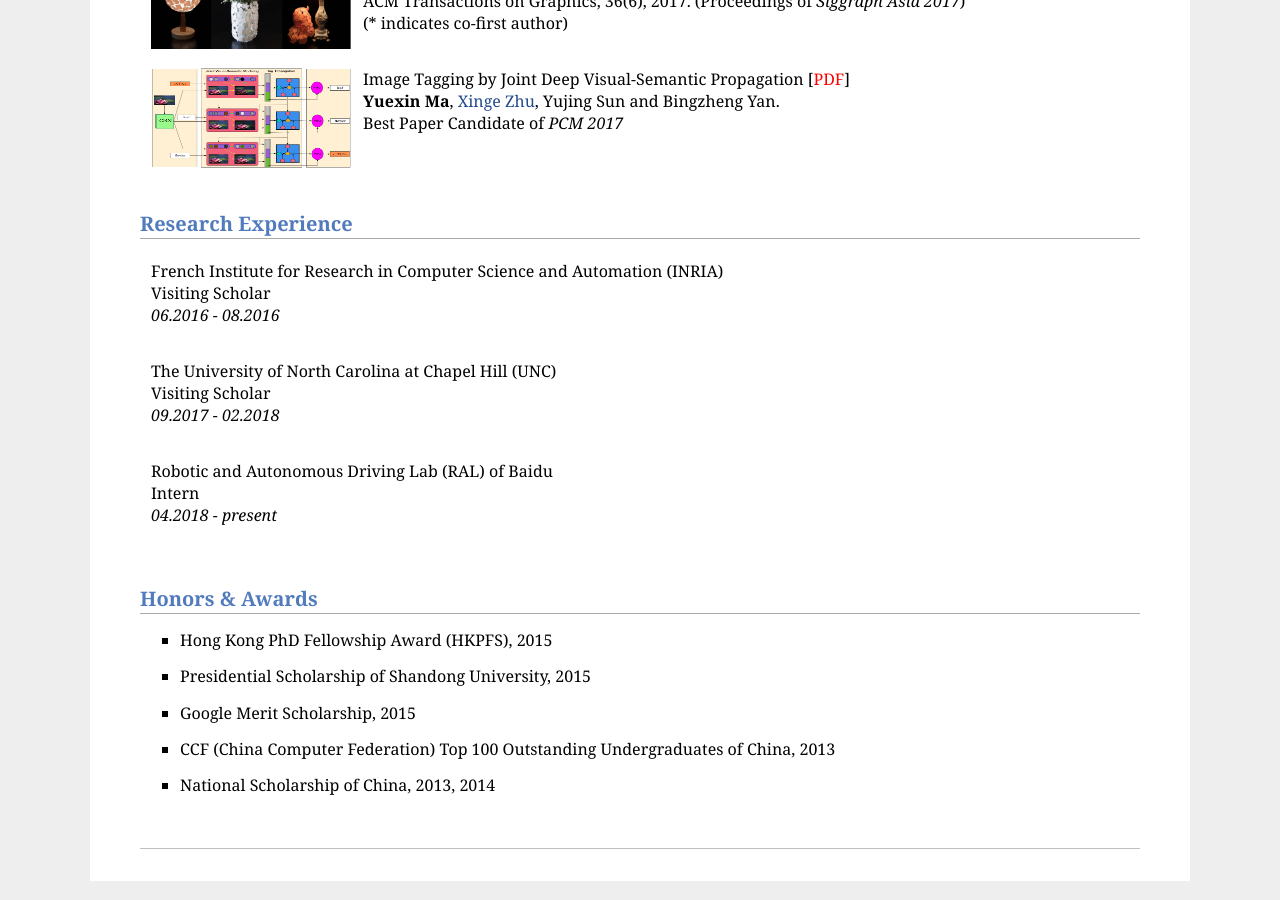
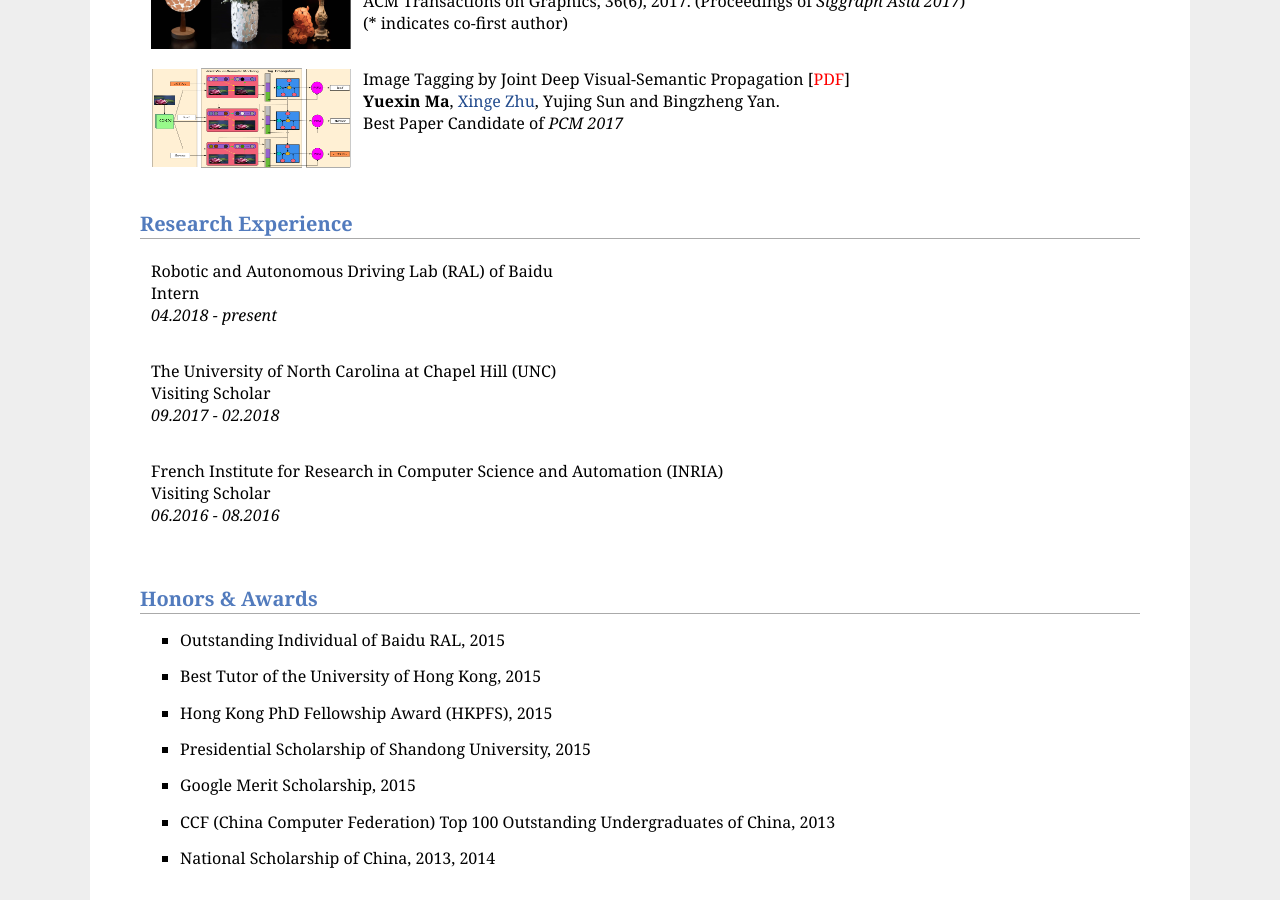
Before and after one commit to AshleyQTDS/AshleyQTDS.github.io, a Jekyll site: the page aboutme.html, which Jekyll copies as it is, in a window 1280 px wide and 900 px high, scrolled down 1590 px. Built offline with Jekyll 4.4.1, drawn with Linux system fonts in a browser that asks for light colours; a script that is not in the unit is left out.

Commit message:
Update aboutme.html

```diff
--- a/aboutme.html
+++ b/aboutme.html
@@ -176,10 +176,11 @@ function toggleBibtex(articleid) {
   </table>
 <h2>Research Experience</h2>
 <table style="width:100%" cellspacing="10" >
+
       <tr>
       <!-- <td><img src="./zpzhang_files/IJCV2017.png" border="0" width="320"></td> -->
       <td valign="top" align='left'>
-      French Institute for Research in Computer Science and Automation (INRIA) <br> Visiting Scholar<br> <em>06.2016 - 08.2016</em><br><br>
+      Robotic and Autonomous Driving Lab (RAL) of Baidu <br> Intern<br> <em>04.2018 - present</em><br><br>
       </tr>
 
       <tr>
@@ -191,12 +192,14 @@ function toggleBibtex(articleid) {
       <tr>
       <!-- <td><img src="./zpzhang_files/IJCV2017.png" border="0" width="320"></td> -->
       <td valign="top" align='left'>
-      Robotic and Autonomous Driving Lab (RAL) of Baidu <br> Intern<br> <em>04.2018 - present</em><br><br>
+      French Institute for Research in Computer Science and Automation (INRIA) <br> Visiting Scholar<br> <em>06.2016 - 08.2016</em><br><br>
       </tr>
 </table>
 
 <h2>Honors &amp; Awards</h2>
 <ul>
+<li>Outstanding Individual of Baidu RAL, 2015</li>
+<li>Best Tutor of the University of Hong Kong, 2015</li>
 <li>Hong Kong PhD Fellowship Award (HKPFS), 2015</li>
 <li>Presidential Scholarship of Shandong University, 2015</li>
 <li>Google Merit Scholarship, 2015</li>
```
